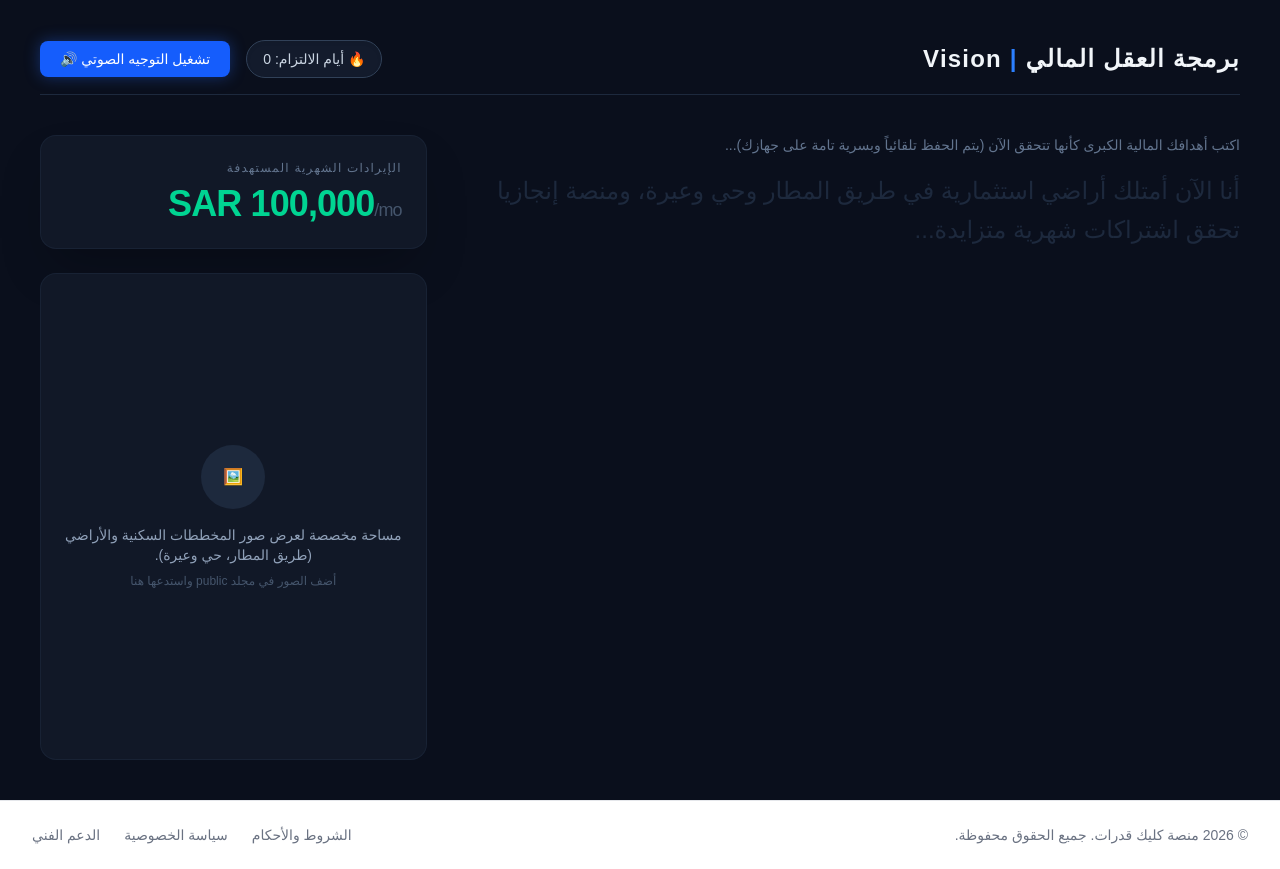
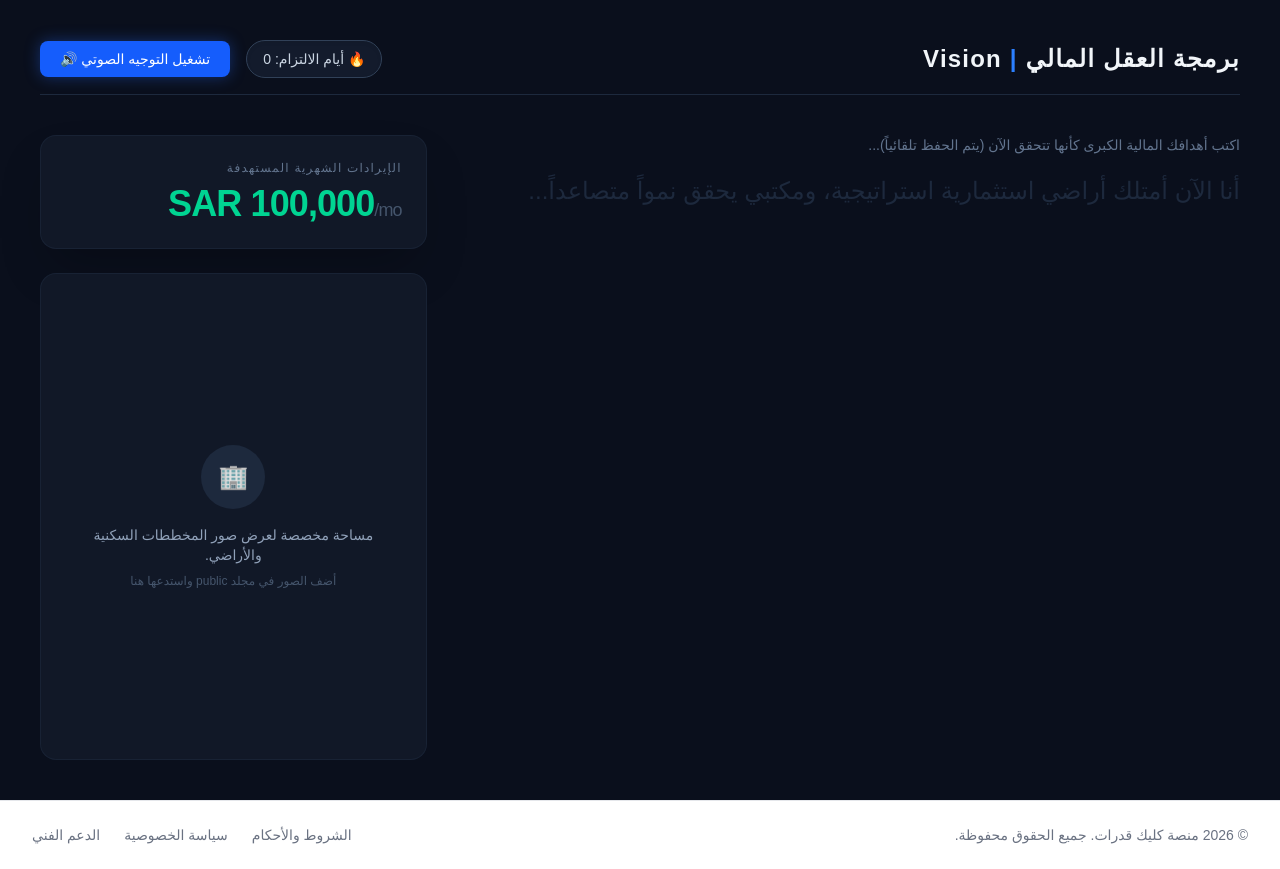
Before and after one commit to engaziasa-lang/engazia-app, a Next.js app: page /vision in a window 1280 px wide. Built offline with nearby package versions, Linux system fonts and the light colour scheme.

Commit message:
Update page.tsx

```diff
--- a/app/vision/page.tsx
+++ b/app/vision/page.tsx
@@ -4,8 +4,8 @@ import { useState, useEffect } from 'react';
 export default function VisionBoard() {
   const [script, setScript] = useState("");
   const [streak, setStreak] = useState(0);
+  const [isSpeaking, setIsSpeaking] = useState(false);
 
-  // استرجاع البيانات المحفوظة محلياً (مجاني وبدون قاعدة بيانات سحابية)
   useEffect(() => {
     const savedScript = localStorage.getItem("dailyScript") || "";
     const savedStreak = localStorage.getItem("streakCount") || "0";
@@ -13,17 +13,33 @@ export default function VisionBoard() {
     setStreak(parseInt(savedStreak));
   }, []);
 
-  // الحفظ التلقائي أثناء الكتابة السريعة
   const handleScriptChange = (e: React.ChangeEvent<HTMLTextAreaElement>) => {
     const text = e.target.value;
     setScript(text);
     localStorage.setItem("dailyScript", text);
   };
 
+  // دالة تشغيل التوجيه الصوتي الآلي
+  const speakScript = () => {
+    if (!script.trim()) return;
+
+    // إيقاف أي صوت سابق
+    window.speechSynthesis.cancel();
+
+    const utterance = new SpeechSynthesisUtterance(script);
+    utterance.lang = 'ar-SA'; // نطق باللكنة السعودية إن توفرت في النظام
+    utterance.rate = 0.9; // سرعة هادئة ومريحة للبرمجة العقلية
+    utterance.pitch = 1;
+
+    utterance.onstart = () => setIsSpeaking(true);
+    utterance.onend = () => setIsSpeaking(false);
+
+    window.speechSynthesis.speak(utterance);
+  };
+
   return (
     <div className="min-h-screen bg-[#0a0f1c] text-slate-300 font-sans flex flex-col p-6 md:p-10">
 
-      {/* الشريط العلوي - العدادات والتحكم */}
       <div className="flex justify-between items-center mb-10 border-b border-slate-800 pb-4">
         <h1 className="text-2xl font-bold text-slate-100 tracking-wider">
           برمجة العقل المالي <span className="text-blue-500">|</span> Vision
@@ -32,33 +48,33 @@ export default function VisionBoard() {
           <span className="text-sm bg-slate-800/50 px-4 py-2 rounded-full border border-slate-700 shadow-inner">
             🔥 أيام الالتزام: {streak}
           </span>
-          <button className="bg-blue-600 hover:bg-blue-500 text-white px-5 py-2 rounded-lg text-sm font-medium transition-all shadow-[0_0_15px_rgba(37,99,235,0.4)]">
-            تشغيل التوجيه الصوتي 🔊
+          <button
+            onClick={speakScript}
+            className={`px-5 py-2 rounded-lg text-sm font-medium transition-all shadow-[0_0_15px_rgba(37,99,235,0.4)] ${
+              isSpeaking ? 'bg-emerald-600 hover:bg-emerald-500 text-white' : 'bg-blue-600 hover:bg-blue-500 text-white'
+            }`}
+          >
+            {isSpeaking ? '🔊 جاري البرمجة الصوتية...' : 'تشغيل التوجيه الصوتي 🔊'}
           </button>
         </div>
       </div>
 
-      {/* مساحة العمل الرئيسية */}
       <div className="flex-grow flex flex-col md:flex-row gap-10">
 
-        {/* محرر الكتابة الحرة (البرمجة النصية) */}
         <div className="w-full md:w-2/3 flex flex-col">
           <p className="text-slate-500 mb-4 text-sm font-medium">
-            اكتب أهدافك المالية الكبرى كأنها تتحقق الآن (يتم الحفظ تلقائياً وبسرية تامة على جهازك)...
+            اكتب أهدافك المالية الكبرى كأنها تتحقق الآن (يتم الحفظ تلقائياً)...
           </p>
           <textarea
             className="w-full flex-grow bg-transparent border-none outline-none resize-none text-xl md:text-2xl leading-relaxed placeholder-slate-800 text-slate-300"
-            placeholder="أنا الآن أمتلك أراضي استثمارية في طريق المطار وحي وعيرة، ومنصة إنجازيا تحقق اشتراكات شهرية متزايدة..."
+            placeholder="أنا الآن أمتلك أراضي استثمارية استراتيجية، ومكتبي يحقق نمواً متصاعداً..."
             value={script}
             onChange={handleScriptChange}
             autoFocus
           />
         </div>
 
-        {/* جدار الرؤية والمؤشرات (Vision & Stats) */}
         <div className="w-full md:w-1/3 flex flex-col gap-6">
-
-          {/* محاكي القفزة المالية */}
           <div className="bg-[#111827] rounded-2xl p-6 shadow-2xl border border-slate-800/60">
             <h3 className="text-slate-500 text-xs uppercase tracking-widest mb-2">الإيرادات الشهرية المستهدفة</h3>
             <div className="text-4xl font-extrabold text-emerald-400 tracking-tight">
@@ -66,18 +82,15 @@ export default function VisionBoard() {
             </div>
           </div>
 
-          {/* جدار الصور (العقارات والأهداف) */}
           <div className="flex-grow rounded-2xl bg-[#111827] border border-slate-800/60 flex flex-col items-center justify-center p-6 text-center relative overflow-hidden group">
-            {/* يمكنك لاحقاً استبدال هذا القسم بوسم <img src="/madinah-lands.jpg" /> */}
-            <div className="w-16 h-16 bg-slate-800 rounded-full mb-4 flex items-center justify-center group-hover:scale-110 transition-transform">
-              🖼️
+            <div className="w-16 h-16 bg-slate-800 rounded-full mb-4 flex items-center justify-center group-hover:scale-110 transition-transform text-2xl">
+              🏢
             </div>
             <p className="text-slate-400 text-sm">
-              مساحة مخصصة لعرض صور المخططات السكنية والأراضي (طريق المطار، حي وعيرة).<br/>
+              مساحة مخصصة لعرض صور المخططات السكنية والأراضي.<br/>
               <span className="text-slate-600 text-xs mt-2 block">أضف الصور في مجلد public واستدعها هنا</span>
             </p>
           </div>
-
         </div>
       </div>
     </div>
```
